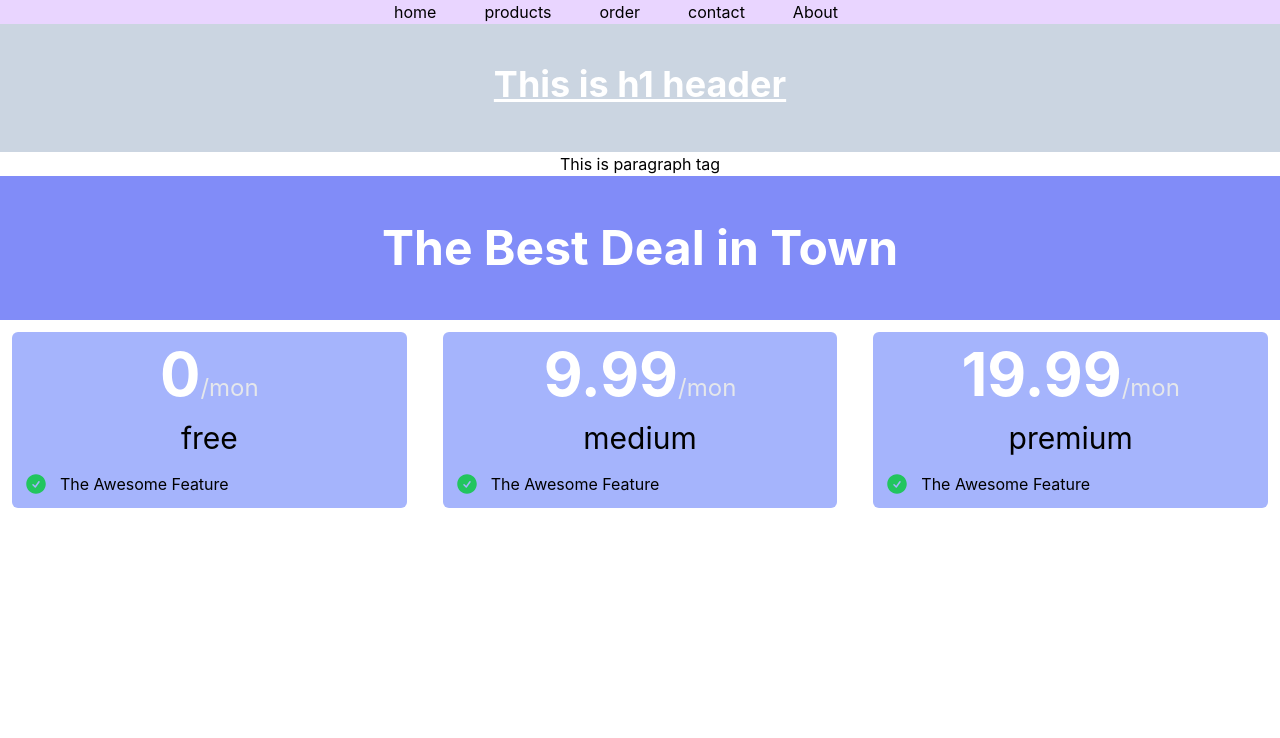
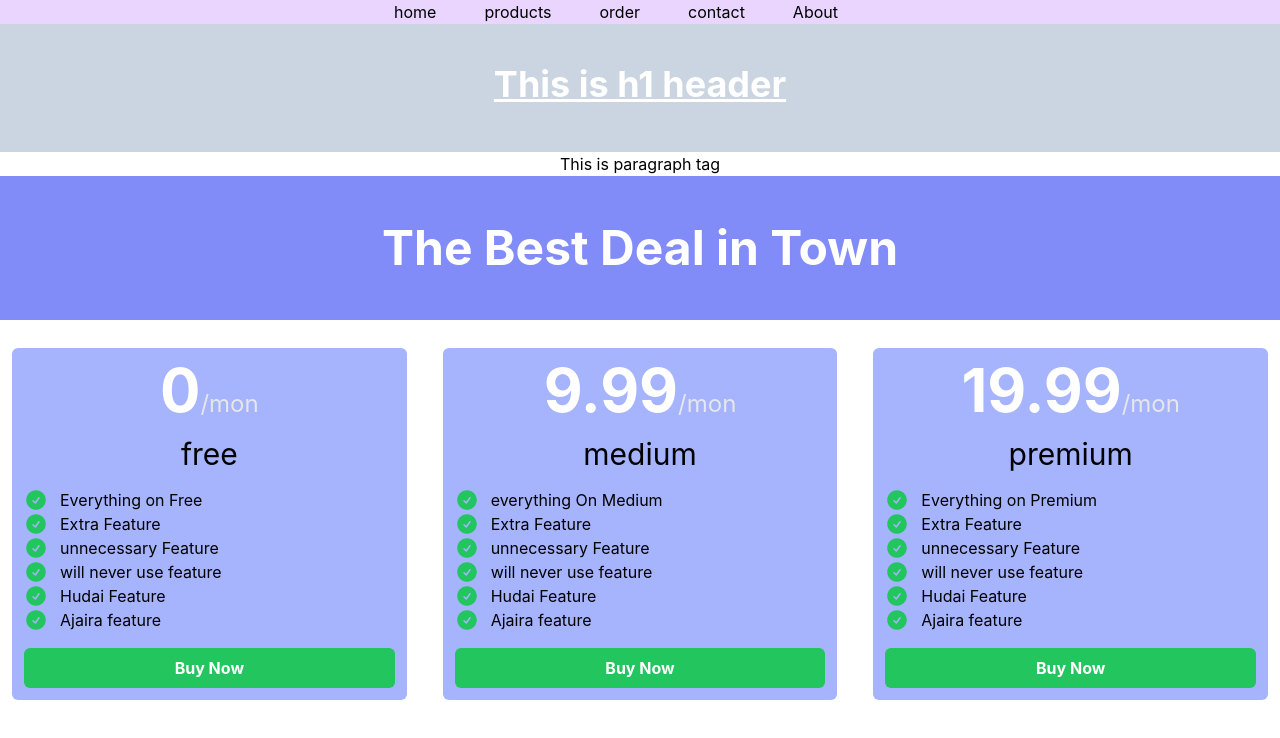
Before and after one commit to selimalahi/pricing-shop, a React (Create React App) app: page / in a window 1280 px wide. Shown: the top 738 px of the page. Built offline with nearby package versions, Linux system fonts and the light colour scheme.

Commit message:
reaponsive pricing card feature and hero icons using tailwind

```diff
--- /dev/null
+++ b/src/components/Feature/Feature.js
@@ -0,0 +1,14 @@
+import React from 'react';
+import { CheckCircleIcon } from '@heroicons/react/24/solid';
+
+const Feature = ({feature}) => {
+    return (
+        <div className='flex  items-center'>
+                <CheckCircleIcon className="h-6 w-6 text-green-500" />
+                <p className='ml-3'>{feature} </p>
+
+            </div>
+    );
+};
+
+export default Feature;
--- a/src/components/PriceOption/PriceOption.js
+++ b/src/components/PriceOption/PriceOption.js
@@ -1,7 +1,9 @@
 import React from 'react';
-import { CheckCircleIcon } from '@heroicons/react/24/solid';
+import Feature from '../Feature/Feature';
+
 
 const PriceOption = ({ option }) => {
+    const {features}=option
     return (
         <div className='bg-indigo-300 m-3 rounded-md p-3'>
             <div>
@@ -12,11 +14,11 @@ const PriceOption = ({ option }) => {
 
                 <p className='text-3xl my-4'>{option.name}</p>
             </div>
-            <div className='flex  items-center'>
-            <CheckCircleIcon className="h-6 w-6 text-green-500"/>
-            <p className='ml-3'> The Awesome Feature </p>
+            {
+                features.map((feature, idx) => <Feature key={idx} feature={feature}></Feature>)
+            }
+            <button className='bg-green-500 w-full mt-4 rounded-md py-2 text-white font-bold'>Buy Now</button>
 
-            </div>
         </div>
     );
 };
--- a/src/components/Pricing/Pricing.js
+++ b/src/components/Pricing/Pricing.js
@@ -4,20 +4,39 @@ import PriceOption from '../PriceOption/PriceOption';
 const Pricing = () => {
     const pricingOptions = [
         { id: 1, name: 'free', price: 0, features:[
-            'Awesome Feature',
+            'Everything on Free',
             'Extra Feature',
             'unnecessary Feature',
             'will never use feature',
             'Hudai Feature',
             'Ajaira feature'
-        ] },
-        { id: 2, name: 'medium', price: 9.99 },
-        { id: 3, name: 'premium', price: 19.99 },
+        ]
+    },
+        { id: 2, name: 'medium', price: 9.99,
+        features:[
+            'everything On Medium',
+            'Extra Feature',
+            'unnecessary Feature',
+            'will never use feature',
+            'Hudai Feature',
+            'Ajaira feature',
+        ]
+    },
+        { id: 3, name: 'premium', price: 19.99,
+        features:[
+            'Everything on Premium',
+            'Extra Feature',
+            'unnecessary Feature',
+            'will never use feature',
+            'Hudai Feature',
+            'Ajaira feature',
+        ]
+    },
     ]
     return (
         <div>
             <h2 className='text-5xl font-bold bg-indigo-400 p-12 text-white'>The Best Deal in Town</h2>
-            <div className='grid grid-cols-3 gap-3'>
+            <div className='grid md:grid-cols-3 gap-3 mt-4 '>
                 {
                     pricingOptions.map(option => <PriceOption
                         key={option.id}
```
